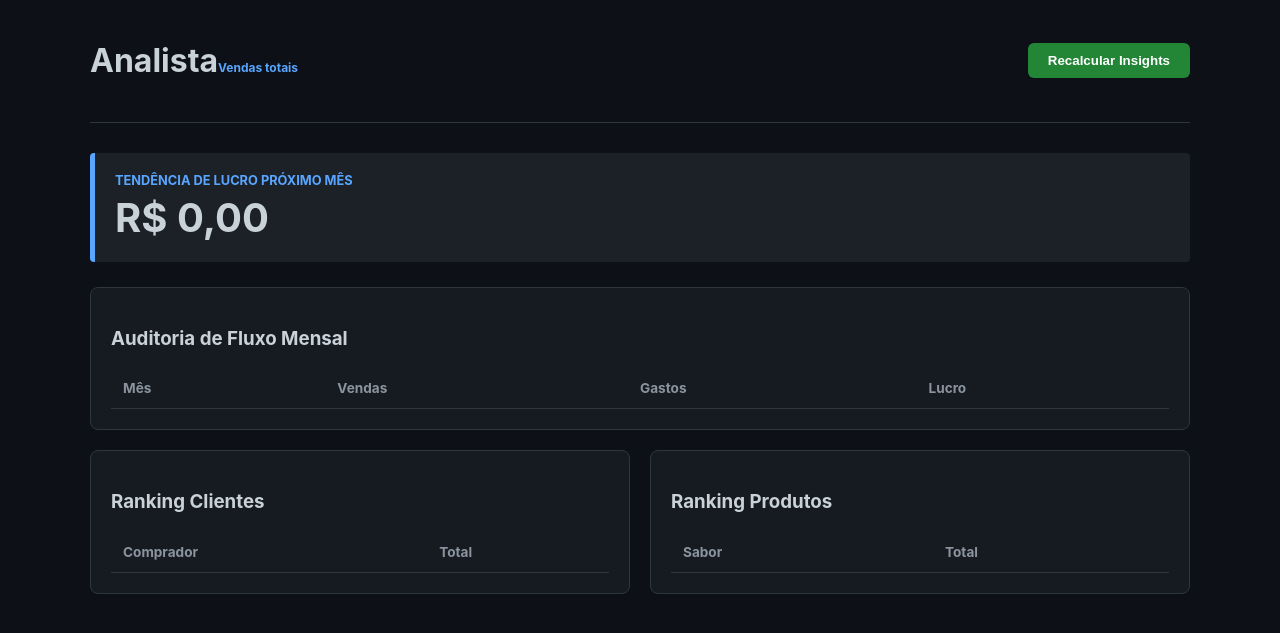
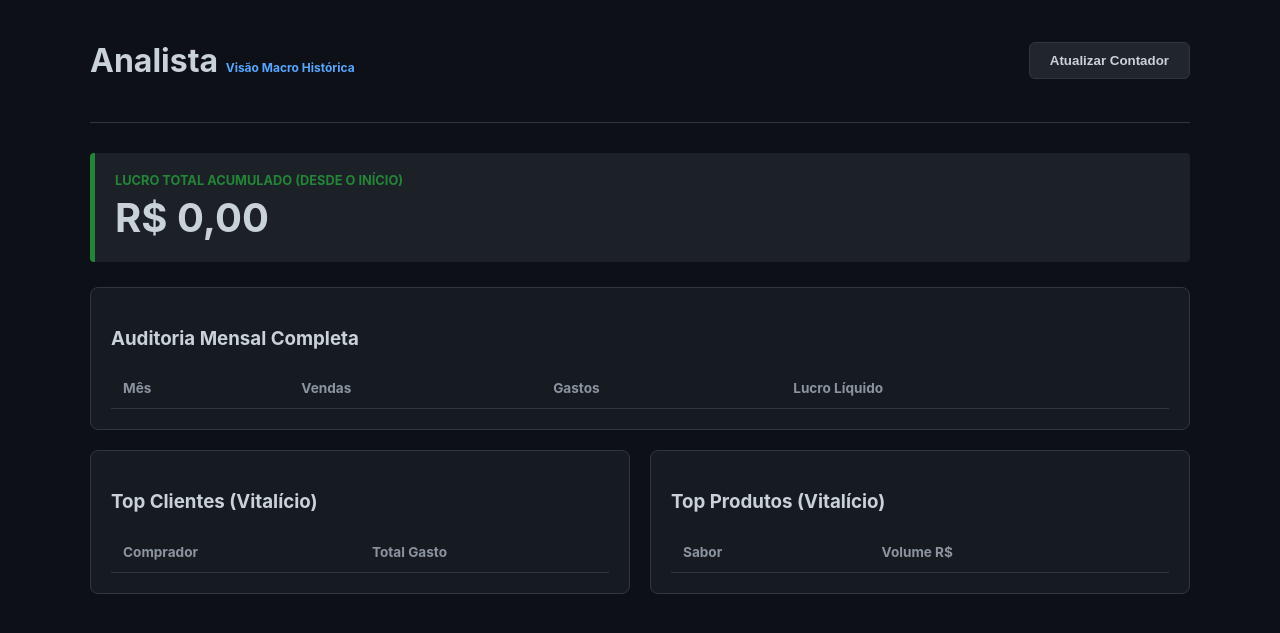
Before and after one commit to Acmsilva1/ML-PREDICAO, a FastAPI app: page / in a window 1280 px wide. Shown: the top 633 px of the page. Run offline with FastAPI, Linux system fonts and the light colour scheme; lists and menus that the app fills with data are empty.

Commit message:
Update visionario.html

```diff
--- a/templates/visionario.html
+++ b/templates/visionario.html
@@ -2,9 +2,9 @@
 <html lang="pt-br">
 <head>
     <meta charset="UTF-8">
-    <title>Analista</title>
+    <title>Analista Contábil</title>
     <style>
-        :root { --bg: #0d1117; --surface: #161b22; --border: #30363d; --accent: #58a6ff; --green: #238636; }
+        :root { --bg: #0d1117; --surface: #161b22; --border: #30363d; --accent: #238636; --blue: #58a6ff; }
         body { font-family: 'Inter', sans-serif; background: var(--bg); color: #c9d1d9; margin: 0; padding: 20px; }
         .container { max-width: 1100px; margin: auto; }
         .header { display: flex; justify-content: space-between; align-items: center; border-bottom: 1px solid var(--border); padding-bottom: 20px; margin-bottom: 30px; }
@@ -16,42 +16,42 @@
         td { padding: 12px; border-bottom: 1px solid #21262d; }
         .val-pos { color: #3fb950; font-weight: bold; }
         .val-neg { color: #f85149; }
-        .box-previsao { background: #1c2128; border-left: 5px solid var(--accent); padding: 20px; margin-bottom: 25px; border-radius: 4px; }
-        .btn { background: var(--green); color: white; border: none; padding: 10px 20px; border-radius: 6px; cursor: pointer; font-weight: bold; }
-        .btn:hover { opacity: 0.8; }
+        .box-macro { background: #1c2128; border-left: 5px solid var(--accent); padding: 20px; margin-bottom: 25px; border-radius: 4px; }
+        .btn { background: #21262d; color: #c9d1d9; border: 1px solid var(--border); padding: 10px 20px; border-radius: 6px; cursor: pointer; font-weight: bold; }
+        .btn:hover { background: var(--border); }
     </style>
 </head>
 <body>
     <div class="container">
         <div class="header">
-            <h1>Analista<small style="font-size: 12px; color: var(--accent);">Vendas totais</small></h1>
-            <button class="btn" onclick="fetchData()">Recalcular Insights</button>
+            <h1>Analista <small style="font-size: 12px; color: var(--blue);">Visão Macro Histórica</small></h1>
+            <button class="btn" onclick="fetchData()">Atualizar Contador</button>
         </div>
 
-        <div class="box-previsao">
-            <h3 style="margin:0; font-size: 0.8rem; color: var(--accent);">TENDÊNCIA DE LUCRO PRÓXIMO MÊS</h3>
-            <div style="font-size: 2.5rem; font-weight: bold; margin-top: 5px;" id="previsao">R$ 0,00</div>
+        <div class="box-macro">
+            <h3 style="margin:0; font-size: 0.8rem; color: var(--accent);">LUCRO TOTAL ACUMULADO (DESDE O INÍCIO)</h3>
+            <div style="font-size: 2.5rem; font-weight: bold; margin-top: 5px;" id="lucro_total">R$ 0,00</div>
         </div>
 
         <div class="grid">
             <div class="card full">
-                <h3>Auditoria de Fluxo Mensal</h3>
+                <h3>Auditoria Mensal Completa</h3>
                 <table id="tab-auditoria">
-                    <thead><tr><th>Mês</th><th>Vendas</th><th>Gastos</th><th>Lucro</th></tr></thead>
+                    <thead><tr><th>Mês</th><th>Vendas</th><th>Gastos</th><th>Lucro Líquido</th></tr></thead>
                     <tbody></tbody>
                 </table>
             </div>
             <div class="card">
-                <h3>Ranking Clientes</h3>
+                <h3>Top Clientes (Vitalício)</h3>
                 <table id="tab-clientes">
-                    <thead><tr><th>Comprador</th><th>Total</th></tr></thead>
+                    <thead><tr><th>Comprador</th><th>Total Gasto</th></tr></thead>
                     <tbody></tbody>
                 </table>
             </div>
             <div class="card">
-                <h3>Ranking Produtos</h3>
+                <h3>Top Produtos (Vitalício)</h3>
                 <table id="tab-produtos">
-                    <thead><tr><th>Sabor</th><th>Total</th></tr></thead>
+                    <thead><tr><th>Sabor</th><th>Volume R$</th></tr></thead>
                     <tbody></tbody>
                 </table>
             </div>
@@ -62,18 +62,20 @@
         async function fetchData() {
             const res = await fetch('/api/v1/ml_visionario');
             const d = await res.json();
-            if(d.erro) { alert("Erro nos dados: " + d.erro); return; }
+            if(d.erro) { alert("Erro: " + d.erro); return; }
 
-            document.getElementById('previsao').innerText = d.previsao.toLocaleString('pt-BR', {style: 'currency', currency: 'BRL'});
+            // Atualiza o Lucro Macro
+            document.getElementById('lucro_total').innerText = d.lucro_total.toLocaleString('pt-BR', {style: 'currency', currency: 'BRL'});
 
             const draw = (id, data, keys) => {
                 document.querySelector(`#${id} tbody`).innerHTML = data.map(row =>
                     `<tr>${keys.map(k => {
                         let v = row[k];
                         let style = (k === 'lucro' && v < 0) ? 'class="val-neg"' : (k === 'lucro' ? 'class="val-pos"' : '');
-                        return `<td ${style}>${typeof v === 'number' ? v.toLocaleString('pt-BR', {style:'currency', currency:'BRL'}) : v}</td>`;
+                        let formatado = typeof v === 'number' ? v.toLocaleString('pt-BR', {style:'currency', currency:'BRL'}) : v;
+                        return `<td ${style}>${formatado}</td>`;
                     }).join('')}</tr>`
-                ).join('');
+                ).reverse().join(''); // Inverte para mostrar o mês mais recente primeiro
             };
 
             draw('tab-auditoria', d.auditoria_mensal, ['mes', 'vendas', 'gastos', 'lucro']);
```
